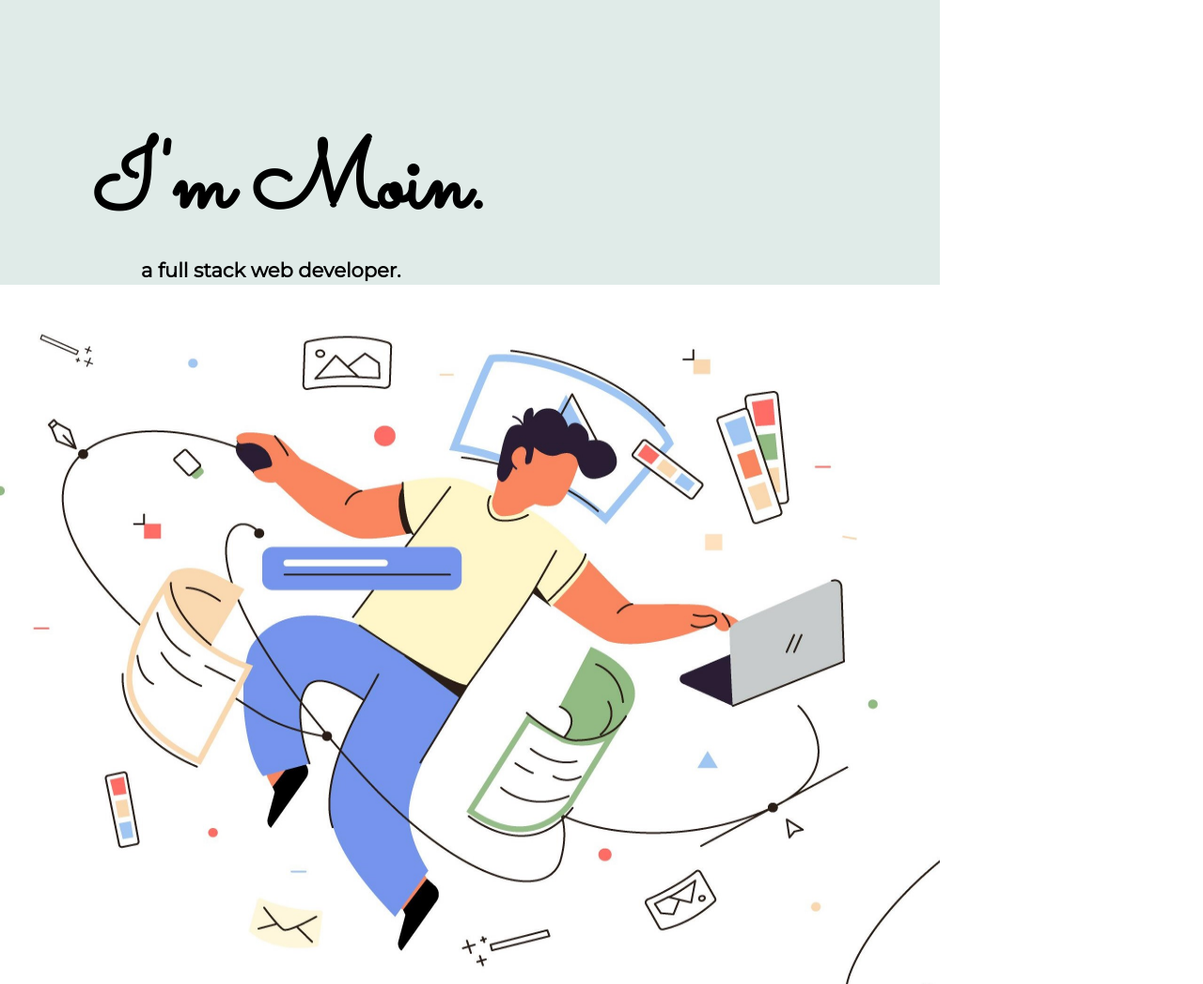
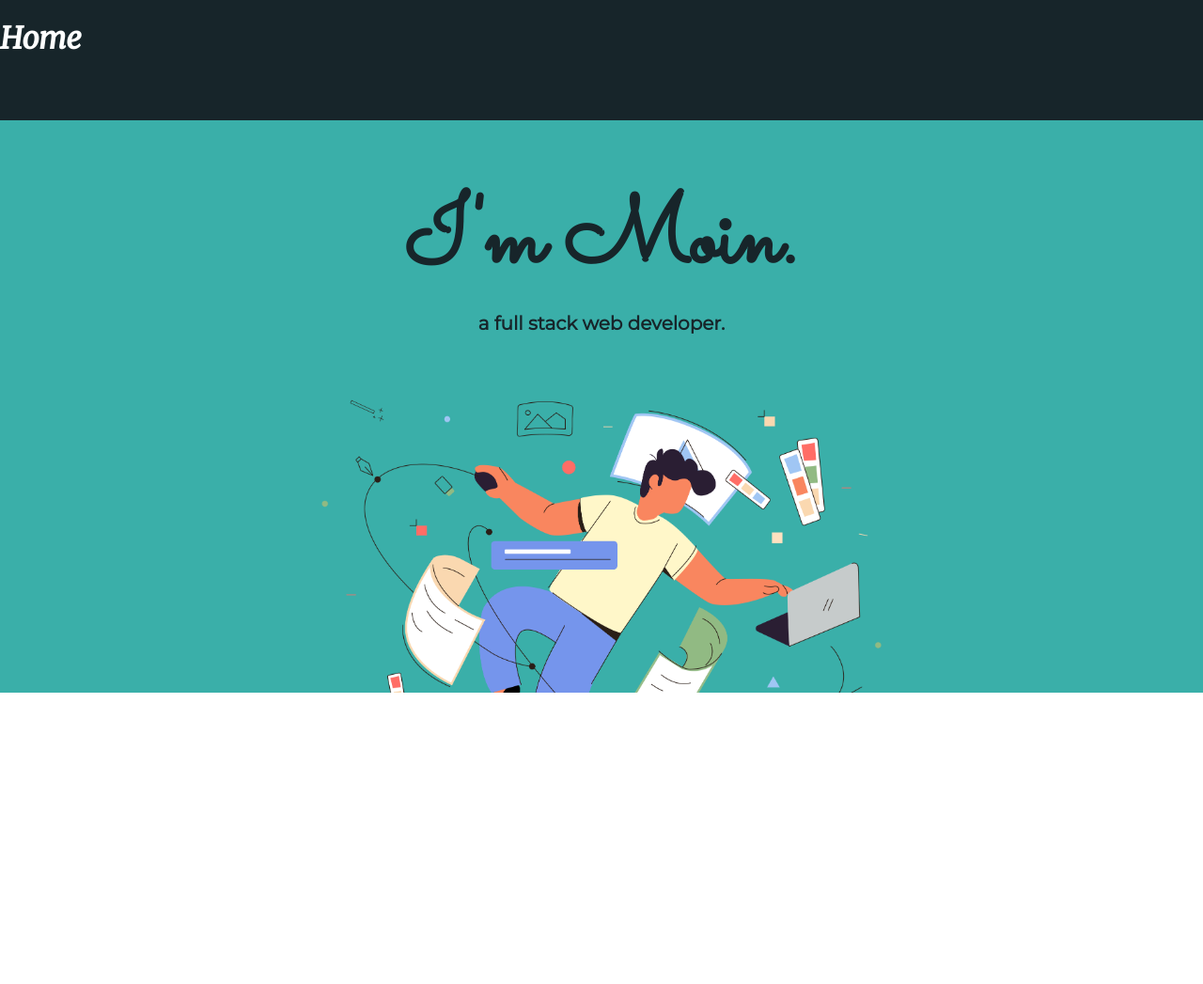
Before and after one commit to moinuddinrao/practice_projects, a plain HTML site: page index.html in a window 1280 px wide. Shown: the top 1047 px of the page at 94% size. Drawn offline with Linux system fonts and the light colour scheme.

Commit message:
second commit
created top and first container

```diff
--- a/css/styles.css
+++ b/css/styles.css
@@ -1,43 +1,52 @@
 body {
   margin: 0;
+  height: 2692.95px;
+  width: 100%;
   font-family: 'Merriweather', serif;
-  font-size: 18px;
-  line-height: 1.42857143;
 }
 
-div {
-  margin: 0;
-  position: absolute;
-  background-color: #e0ebe8;
+.top-container {
+  background-color: #17252A;
+  height: 128px;
+  width: 100%;
+  position: fixed;
+  top: 0;
 }
 
-h1 {
-  margin: 0;
-  font-family: 'Sacramento', cursive;
-  font-size: 100px;
-  position: relative;
-  left : 10%;
+.top-text {
+  color: #FEFFFF;
 }
 
-h2 {
-  margin: 0;
-  font-family: 'Montserrat', sans-serif;
+.first-container {
+  background-color: #3AAFA9;
+  display: block;
+  padding-top: 130px;
 
 }
 
-h3 {
+.name {
+  color: #17252A;
+  display: block;
+  font-family: 'Sacramento', cursive;
+  font-size: 100px;
   margin: 0;
-  font-family: 'Montserrat', sans-serif;
-  position: relative;
-  left : 15%;
+  padding-top: 56px;
+  text-align: center;
 }
 
-.first-container {
-  padding-top: 130px;
-  min-width: 992px;
+.profession {
+  color: #17252A;
+  display: block;
+  font-family: 'Montserrat', sans-serif;
+  font-size: 125%;
+  font-weight: bold;
+  margin: 0;
+  text-align: center;
 }
 
-.landing-image {
-  height: 800px;
-  width: 1000px;
+.vector {
+  display: block;
+  margin: 0 auto;
+  padding-top:  25px;
+  width: 50%;
 }
--- a/index.html
+++ b/index.html
@@ -12,10 +12,13 @@
 </head>
 
 <body>
+  <div class="top-container">
+    <h1 class="top-text">Home</h1>
+  </div>
   <div class="first-container">
-    <h1>I'm Moin.</h1>
-    <h3>a full stack web developer.</h3>
-    <img class="landing-image" src="images/5172479.jpg" alt="programmer-vector">
+    <h1 class="name" >I'm Moin.</h1>
+    <p class="profession">a full stack web developer.</p>
+    <img class="vector" src="images/vector-x.png" alt="vector">
   </div>
 
 
```
Also changed, not shown: images/vector-w.png (added), images/vector-x.png (added), images/vector.png (added).
